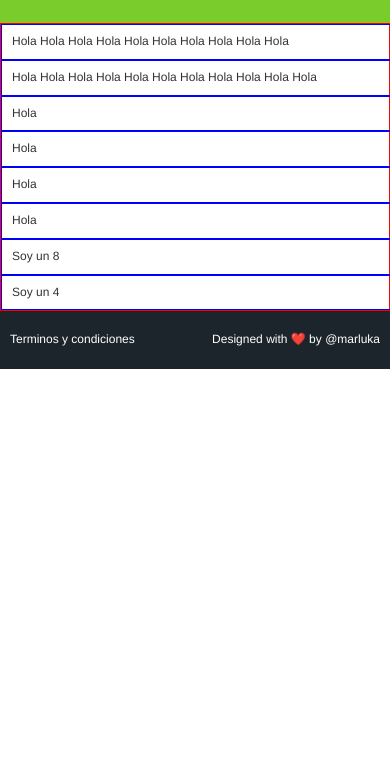
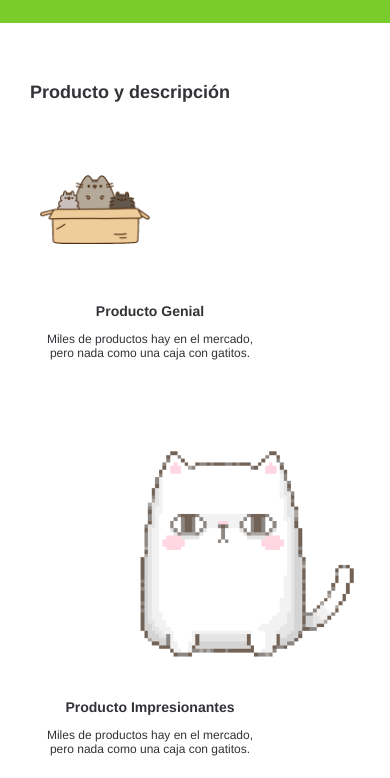
Before and after one commit to marluka/Curso-HTM-CSS, a plain HTML site: page producto.html in a window 390 px wide. Shown: the part 57-835 px from the top of the page. Drawn offline with Linux system fonts and the light colour scheme.

Commit message:
implementación del sistema de grilla

```diff
--- a/css/grid.css
+++ b/css/grid.css
@@ -1,7 +1,7 @@
 .container {
   max-width: 900px; /* tamaño maximo de la rejilla */
   margin: auto; /* para que ae alinee al centro */
-  border: 1px solid red;
+  /* border: 1px solid red; */
 }
 
 /* se encarga de configurar las colomnas en horizontal */
@@ -11,51 +11,40 @@
 
 /* Dar tamaño a las columnas */
 .col-1 {
-  border: 1px solid blue;
   width: calc(100% / 12);
 }
 .col-2 {
-  border: 1px solid blue;
   width: calc(100% / 12 * 2);
 }
 .col-3 {
-  border: 1px solid blue;
   width: calc(100% / 12 * 3);
 }
 .col-4 {
-  border: 1px solid blue;
   width: calc(100% / 12 * 4);
 }
 .col-5 {
-  border: 1px solid blue;
   width: calc(100% / 12 * 5);
 }
 .col-6 {
-  border: 1px solid blue;
   width: calc(100% / 12 * 6);
 }
 .col-7 {
-  border: 1px solid blue;
   width: calc(100% / 12 * 7);
 }
 .col-8 {
-  border: 1px solid blue;
   width: calc(100% / 12 * 8);
+  text-align: center;
 }
 .col-9 {
-  border: 1px solid blue;
   width: calc(100% / 12 * 9);
 }
 .col-10 {
-  border: 1px solid blue;
   width: calc(100% / 12 * 10);
 }
 .col-11 {
-  border: 1px solid blue;
   width: calc(100% / 12 * 11);
 }
 .col-12 {
-  border: 1px solid blue;
   width: calc(100% / 12 * 12);
 }
 
@@ -74,23 +63,37 @@
   padding: 10px;
 }
 
-@media (max-width: 900px) {
-  .col-1,
-  .col-2,
-  .col-3,
-  .col-4,
-  .col-5,
-  .col-6,
-  .col-7,
-  .col-8,
-  .col-9,
-  .col-10,
-  .col-11,
-  .col-12 {
-    width: 100%;
+.col-1 img,
+.col-2 img,
+.col-3 img,
+.col-4 img,
+.col-5 img,
+.col-6 img,
+.col-7 img,
+.col-8 img,
+.col-9 img,
+.col-10 img,
+.col-11 img,
+.col-12 img {
+  width: 100%;
+}
+
+.no-desk {
+  display: none;
+}
+
+@media (max-width: 600px) {
+  .container {
+    padding: 30px;
   }
-
+  .no-mobile {
+    display: none;
+  }
+  .no-desk {
+    display: initial;
+  }
   .row {
-    display: inherit;
+    display: inline;
+    padding: 10px;
   }
 }
--- a/producto.html
+++ b/producto.html
@@ -24,24 +24,48 @@
     </nav>
     <!-- Aquí acaba el navbar -->
 
-    <div class="container">
+    <div class="container fadeIn">
+      <br />
+      <h2>Producto y descripción</h2>
+      <br />
+
       <div class="row">
-        <div class="col-2">
-          Hola Hola Hola Hola Hola Hola Hola Hola Hola Hola
+        <div class="col-4">
+          <img src="images/ben1.png" alt="" />
         </div>
-        <div class="col-2">
-          Hola Hola Hola Hola Hola Hola Hola Hola Hola Hola Hola
+        <div class="col-8">
+          <h3>Producto Genial</h3>
+          Miles de productos hay en el mercado, pero nada como una caja con
+          gatitos.
         </div>
-        <div class="col-2">Hola</div>
-        <div class="col-2">Hola</div>
-        <div class="col-2">Hola</div>
-        <div class="col-2">Hola</div>
       </div>
+
       <div class="row">
-        <div class="col-8">Soy un 8</div>
-        <div class="col-4">Soy un 4</div>
+        <div class="col-4 no-desk">
+          <img src="images/ben2.png" alt="" />
+        </div>
+        <div class="col-8">
+          <h3>Producto Impresionantes</h3>
+          Miles de productos hay en el mercado, pero nada como una caja con
+          gatitos.
+        </div>
+        <div class="col-4 no-mobile">
+          <img src="images/ben2.png" alt="" />
+        </div>
+      </div>
+
+      <div class="row">
+        <div class="col-4">
+          <img src="images/ben3.png" alt="" />
+        </div>
+        <div class="col-8">
+          <h3>Producto Suavecito</h3>
+          Miles de productos hay en el mercado, pero nada como una caja con
+          gatitos.
+        </div>
       </div>
     </div>
+    <!-- Empiezan beneficios -->
 
     <!-- Inicio de footer -->
     <footer class="footer">
```
Also changed, not shown: images/ben1.png (added), images/ben2.png (added), images/ben3.png (added).
